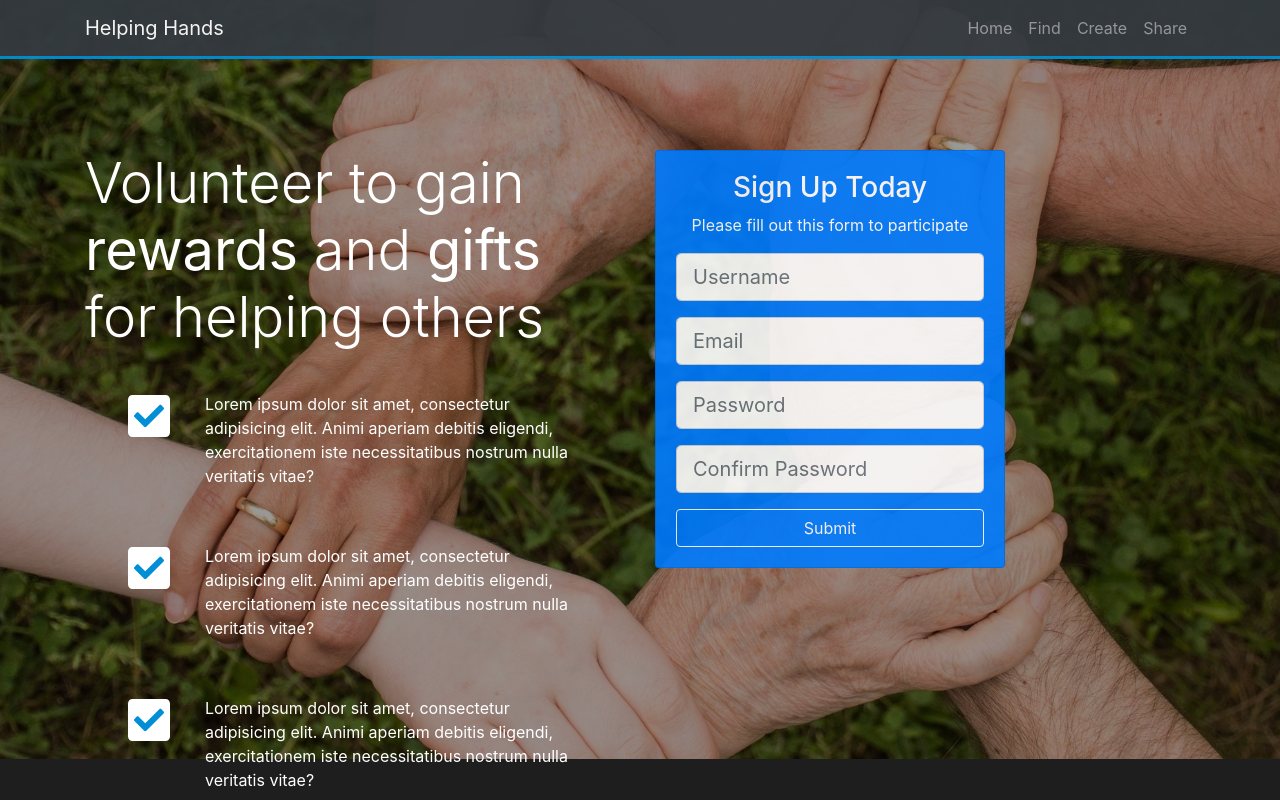
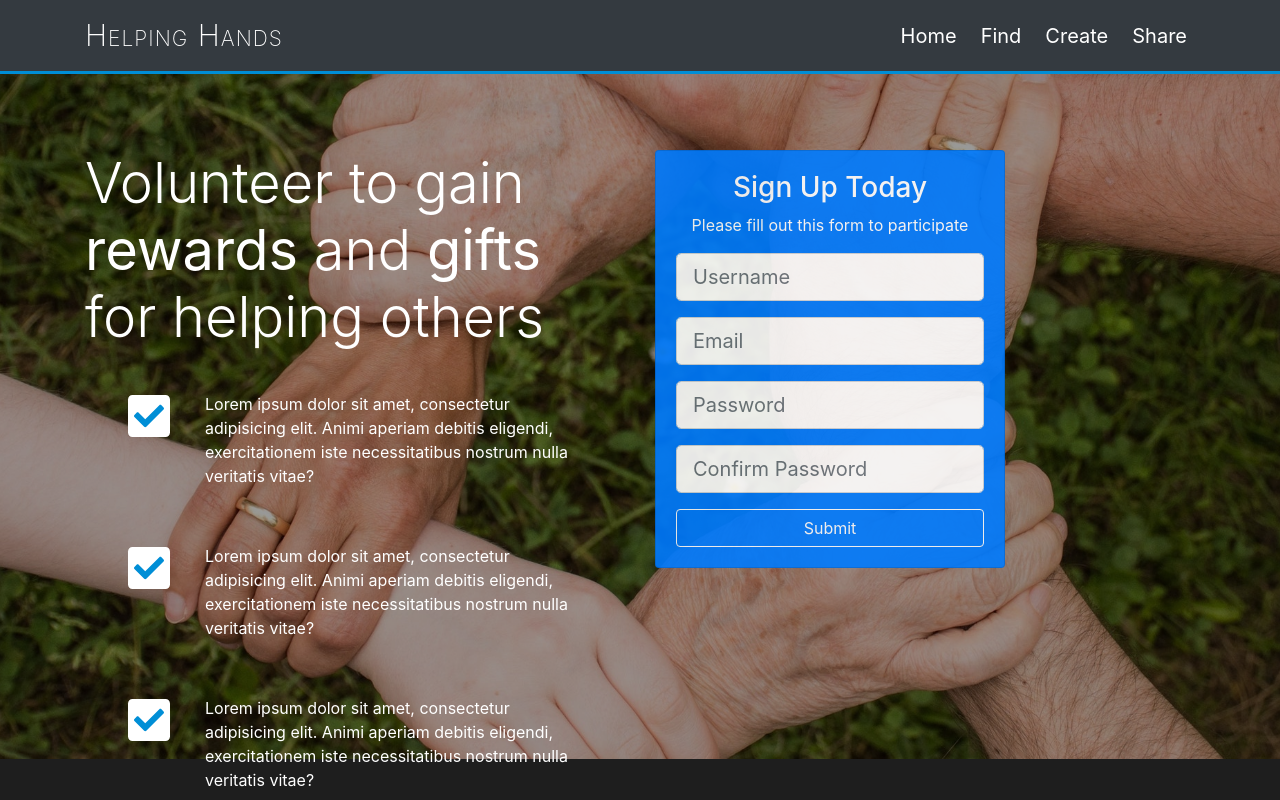
Before and after one commit to azdanov/landing-page-template, a website: page index.html in a window 1280 px wide. Drawn offline with nearby package versions, Linux system fonts and the light colour scheme.

Commit message:
update navbar

```diff
--- a/index.html
+++ b/index.html
@@ -22,16 +22,16 @@
     <a href="index.html" class="navbar-brand">Helping Hands</a>
     <div class="collapse navbar-collapse" id="navbarCollapse">
       <ul class="navbar-nav ml-auto">
-        <li class="nav-item">
+        <li class="nav-item pl-2">
           <a href="#home" class="nav-link">Home</a>
         </li>
-        <li class="nav-item">
+        <li class="nav-item pl-2">
           <a href="#find-head-section" class="nav-link">Find</a>
         </li>
-        <li class="nav-item">
+        <li class="nav-item pl-2">
           <a href="#create-head-section" class="nav-link">Create</a>
         </li>
-        <li class="nav-item">
+        <li class="nav-item pl-2">
           <a href="#share-head-section" class="nav-link">Share</a>
         </li>
       </ul>
--- a/src/css/index.scss
+++ b/src/css/index.scss
@@ -16,8 +16,23 @@ body {
 }
 
 .navbar {
+  .navbar-brand {
+    font-variant: small-caps;
+    letter-spacing: 1px;
+    font-weight: 200;
+    font-size: 30px;
+  }
+
+  .nav-link {
+    color: $font-color !important;
+    font-size: 20px;
+
+    &:hover {
+      text-decoration: underline;
+    }
+  }
+
   border-bottom: $primary-color 3px solid;
-  opacity: 0.95;
 }
 
 #home {
```
Also changed, not shown: css/index.css, 1 other file.
